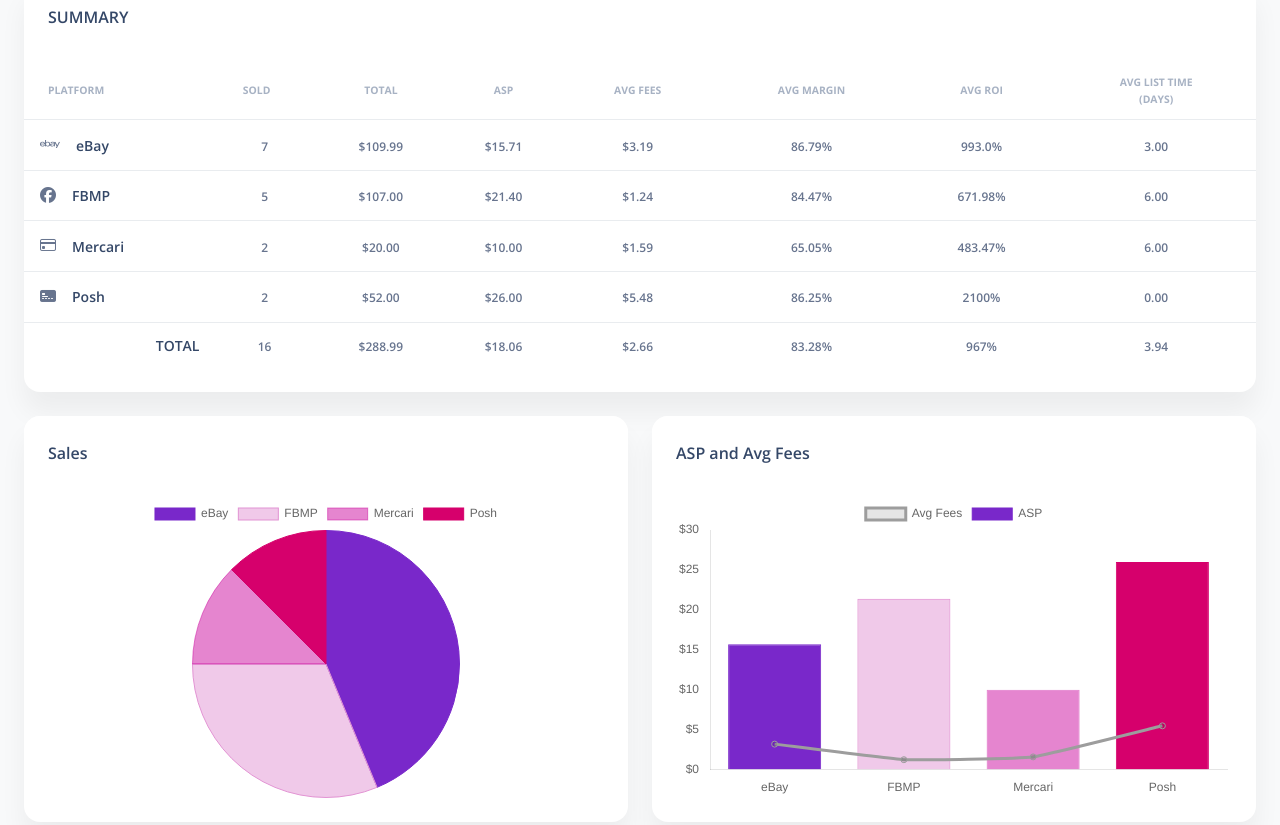
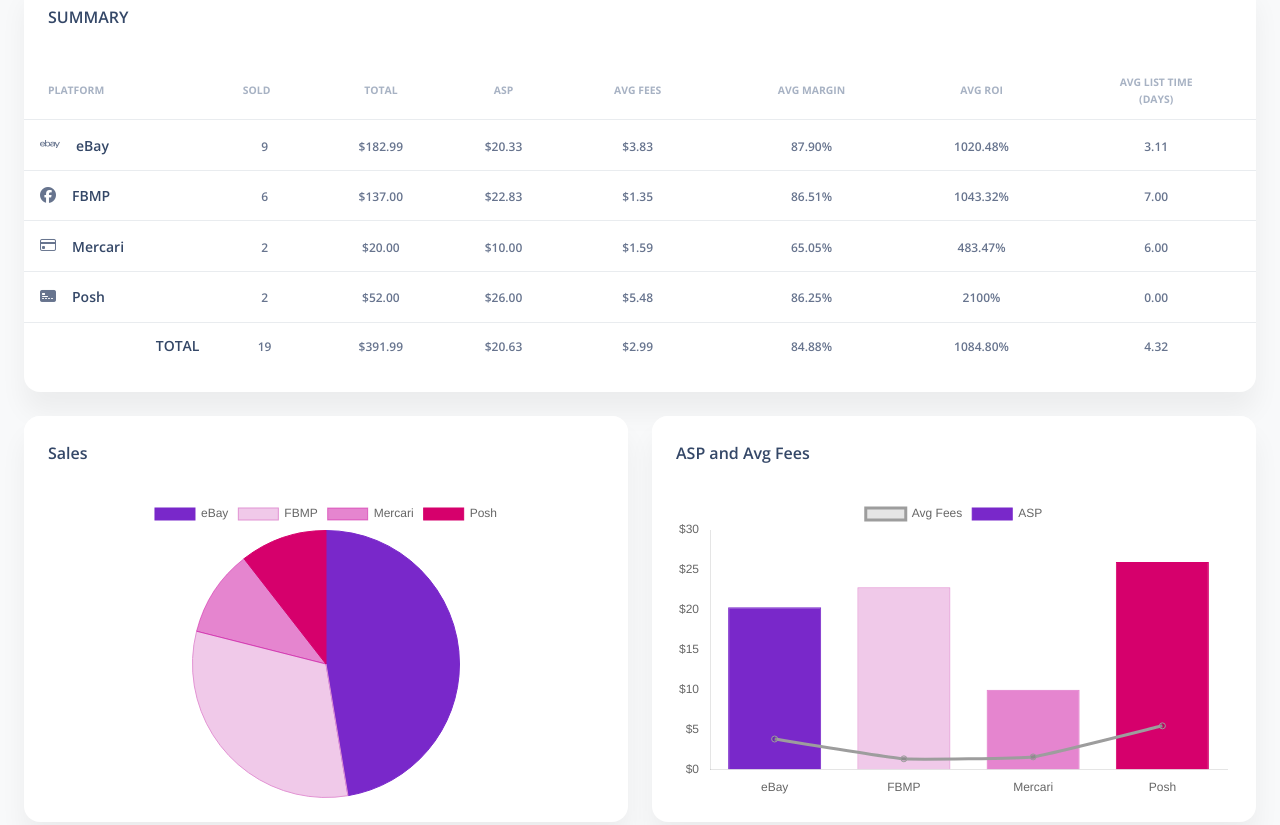
Before and after one commit to dkk5685/platform_experiment, a website: page index.html in a window 1280 px wide. Shown: the part 660-1485 px from the top of the page. Drawn offline with nearby package versions, Linux system fonts and the light colour scheme.

Commit message:
12/14/ Daily Update

```diff
--- a/index.html
+++ b/index.html
@@ -395,7 +395,7 @@
                   <div class="numbers">
                     <p class="text-sm mb-0 text-capitalize font-weight-bold">Total Listed</p>
                     <h5 class="font-weight-bolder mb-0">
-                      160
+                      170
                       <!--<span class="text-success text-sm font-weight-bolder">+0%</span>-->
                     </h5>
                   </div>
@@ -418,7 +418,7 @@
                   <div class="numbers">
                     <p class="text-sm mb-0 text-capitalize font-weight-bold">Active</p>
                     <h5 class="font-weight-bolder mb-0">
-                      144
+                      151
                     </h5>
                   </div>
                 </div>
@@ -440,8 +440,8 @@
                   <div class="numbers">
                     <p class="text-sm mb-0 text-capitalize font-weight-bold">Sold</p>
                     <h5 class="font-weight-bolder mb-0">
-                      16
-                      <span class="text-success text-sm font-weight-bolder">+14.33%</span>
+                      19
+                      <span class="text-success text-sm font-weight-bolder">+15.78%</span>
                     </h5>
                   </div>
                 </div>
@@ -463,8 +463,8 @@
                   <div class="numbers">
                     <p class="text-sm mb-0 text-capitalize font-weight-bold">Sales</p>
                     <h5 class="font-weight-bolder mb-0">
-                      $288.99
-                      <span class="text-success text-sm font-weight-bolder"></span>
+                      $361.99
+                      <span class="text-success text-sm font-weight-bolder">+26.27%</span>
                     </h5>
                   </div>
                 </div>
@@ -520,7 +520,7 @@
             <div class="bg-gradient-dark border-radius-lg py-3 pe-1 mb-3">
               <h5 class="ms-2 mt-4 mb-0" style="color: white;"> Daily Totals </h5>
             </div>
-            <p class="text-sm ms-2"> <span class="font-weight-bolder">Updated:</span> December 13, 2021 10:50pm CST</p>
+            <p class="text-sm ms-2"> <span class="font-weight-bolder">Updated:</span> December 14, 2021 11:15pm CST</p>
 
             <div class="container border-radius-lg">
               <div class="row">
@@ -530,7 +530,7 @@
                   <div class="d-flex mb-2">
                     <p class="text-xs mt-1 mb-0 font-weight-bold">Listed</p>
                   </div>
-                  <h4 class="font-weight-bolder"> 14 </h4>
+                  <h4 class="font-weight-bolder"> 10 </h4>
                 </div>
 
                 <!-- Sold -->
@@ -538,7 +538,7 @@
                   <div class="d-flex mb-2">
                     <p class="text-xs mt-1 mb-0 font-weight-bold">Sold</p>
                   </div>
-                  <h4 class="font-weight-bolder"> 2 </h4>
+                  <h4 class="font-weight-bolder"> 3 </h4>
                 </div>
 
                 <!-- Offers -->
@@ -546,7 +546,7 @@
                   <div class="d-flex mb-2">
                     <p class="text-xs mt-1 mb-0 font-weight-bold">Offers</p>
                   </div>
-                  <h4 class="font-weight-bolder"> 4 </h4>
+                  <h4 class="font-weight-bolder"> 1 </h4>
                 </div>
 
               </div>
@@ -600,13 +600,13 @@
                           </div>
                         </div>
                       </td>
-                      <td class="align-middle text-center text-sm"><span class="text-xs font-weight-bold"> 7 </span></td>
-                      <td class="align-middle text-center text-sm"><span class="text-xs font-weight-bold"> $109.99 </span></td>
-                      <td class="align-middle text-center text-sm"><span class="text-xs font-weight-bold"> $15.71 </span></td>
-                      <td class="align-middle text-center text-sm"><span class="text-xs font-weight-bold"> $3.19 </span></td>
-                      <td class="align-middle text-center text-sm"><span class="text-xs font-weight-bold"> 86.79% </span></td>
-                      <td class="align-middle text-center text-sm"><span class="text-xs font-weight-bold"> 993.0% </span></td>
-                      <td class="align-middle text-center text-sm"><span class="text-xs font-weight-bold"> 3.00 </span></td>
+                      <td class="align-middle text-center text-sm"><span class="text-xs font-weight-bold"> 9 </span></td>
+                      <td class="align-middle text-center text-sm"><span class="text-xs font-weight-bold"> $182.99 </span></td>
+                      <td class="align-middle text-center text-sm"><span class="text-xs font-weight-bold"> $20.33 </span></td>
+                      <td class="align-middle text-center text-sm"><span class="text-xs font-weight-bold"> $3.83 </span></td>
+                      <td class="align-middle text-center text-sm"><span class="text-xs font-weight-bold"> 87.90% </span></td>
+                      <td class="align-middle text-center text-sm"><span class="text-xs font-weight-bold"> 1020.48% </span></td>
+                      <td class="align-middle text-center text-sm"><span class="text-xs font-weight-bold"> 3.11 </span></td>
                     </tr>
                     <!--FBMP-->
                     <tr>
@@ -618,13 +618,13 @@
                           </div>
                         </div>
                       </td>
-                      <td class="align-middle text-center text-sm"><span class="text-xs font-weight-bold"> 5 </span></td>
-                      <td class="align-middle text-center text-sm"><span class="text-xs font-weight-bold"> $107.00 </span></td>
-                      <td class="align-middle text-center text-sm"><span class="text-xs font-weight-bold"> $21.40 </span></td>
-                      <td class="align-middle text-center text-sm"><span class="text-xs font-weight-bold"> $1.24 </span></td>
-                      <td class="align-middle text-center text-sm"><span class="text-xs font-weight-bold"> 84.47% </span></td>
-                      <td class="align-middle text-center text-sm"><span class="text-xs font-weight-bold"> 671.98% </span></td>
-                      <td class="align-middle text-center text-sm"><span class="text-xs font-weight-bold"> 6.00 </span></td>
+                      <td class="align-middle text-center text-sm"><span class="text-xs font-weight-bold"> 6 </span></td>
+                      <td class="align-middle text-center text-sm"><span class="text-xs font-weight-bold"> $137.00 </span></td>
+                      <td class="align-middle text-center text-sm"><span class="text-xs font-weight-bold"> $22.83 </span></td>
+                      <td class="align-middle text-center text-sm"><span class="text-xs font-weight-bold"> $1.35 </span></td>
+                      <td class="align-middle text-center text-sm"><span class="text-xs font-weight-bold"> 86.51% </span></td>
+                      <td class="align-middle text-center text-sm"><span class="text-xs font-weight-bold"> 1043.32% </span></td>
+                      <td class="align-middle text-center text-sm"><span class="text-xs font-weight-bold"> 7.00 </span></td>
                     </tr>
                     <!--Mercari -->
                     <tr>
@@ -673,13 +673,13 @@
                           </div>
                         </div>
                       </td>
-                      <td class="align-middle text-center text-sm"><span class="text-xs font-weight-bold"> 16 </span></td>
-                      <td class="align-middle text-center text-sm"><span class="text-xs font-weight-bold"> $288.99 </span></td>
-                      <td class="align-middle text-center text-sm"><span class="text-xs font-weight-bold"> $18.06 </span></td>
-                      <td class="align-middle text-center text-sm"><span class="text-xs font-weight-bold"> $2.66 </span></td>
-                      <td class="align-middle text-center text-sm"><span class="text-xs font-weight-bold"> 83.28% </span></td>
-                      <td class="align-middle text-center text-sm"><span class="text-xs font-weight-bold"> 967% </span></td>
-                      <td class="align-middle text-center text-sm"><span class="text-xs font-weight-bold"> 3.94 </span></td>
+                      <td class="align-middle text-center text-sm"><span class="text-xs font-weight-bold"> 19 </span></td>
+                      <td class="align-middle text-center text-sm"><span class="text-xs font-weight-bold"> $391.99 </span></td>
+                      <td class="align-middle text-center text-sm"><span class="text-xs font-weight-bold"> $20.63 </span></td>
+                      <td class="align-middle text-center text-sm"><span class="text-xs font-weight-bold"> $2.99 </span></td>
+                      <td class="align-middle text-center text-sm"><span class="text-xs font-weight-bold"> 84.88% </span></td>
+                      <td class="align-middle text-center text-sm"><span class="text-xs font-weight-bold"> 1084.80% </span></td>
+                      <td class="align-middle text-center text-sm"><span class="text-xs font-weight-bold"> 4.32 </span></td>
                     </tr>
                   </tbody>
                 </table>
@@ -956,7 +956,7 @@
           datasets: [{
             axis: "y",
             label: "My First Dataset",
-            data: [7, 5, 2, 2],
+            data: [9, 6, 2, 2],
             fill: false,
             backgroundColor: [
               "rgba(121, 40, 202, 1)",
@@ -1006,7 +1006,7 @@
           datasets: [{
               type: "bar",
               label: "ASP",
-              data: [15.71, 21.40, 10, 26],
+              data: [20.33, 22.83, 10, 26],
               backgroundColor: [
                 "rgba(121, 40, 202, 1)",
                 "rgba(226, 147, 211, 0.5)",
@@ -1025,7 +1025,7 @@
             {
               type: "line",
               label: "Avg Fees",
-              data: [3.19, 1.24, 1.59, 5.48],
+              data: [3.83, 1.35, 1.59, 5.48],
               borderColor: '#9D9D9D',
               order: 1,
               tension: 0.1
@@ -1078,7 +1078,7 @@
           labels: ["eBay", "FBMP", "Mercari", "Posh"],
           datasets: [{
               label: "% Full Price",
-              data: [42.86, 100.0, 50, 100],
+              data: [33.33, 100.0, 50, 100],
               backgroundColor: [
                 "rgba(121, 40, 202, 0.9)",
                 "rgba(121, 40, 202, 0.9)",
@@ -1095,7 +1095,7 @@
             },
             {
               label: "% Offer",
-              data: [57.14, 0.0, 50, 0],
+              data: [66.67, 0.0, 50, 0],
               backgroundColor: [
                 "rgba(226, 147, 211, 0.5)",
                 "rgba(226, 147, 211, 0.5)",
```
